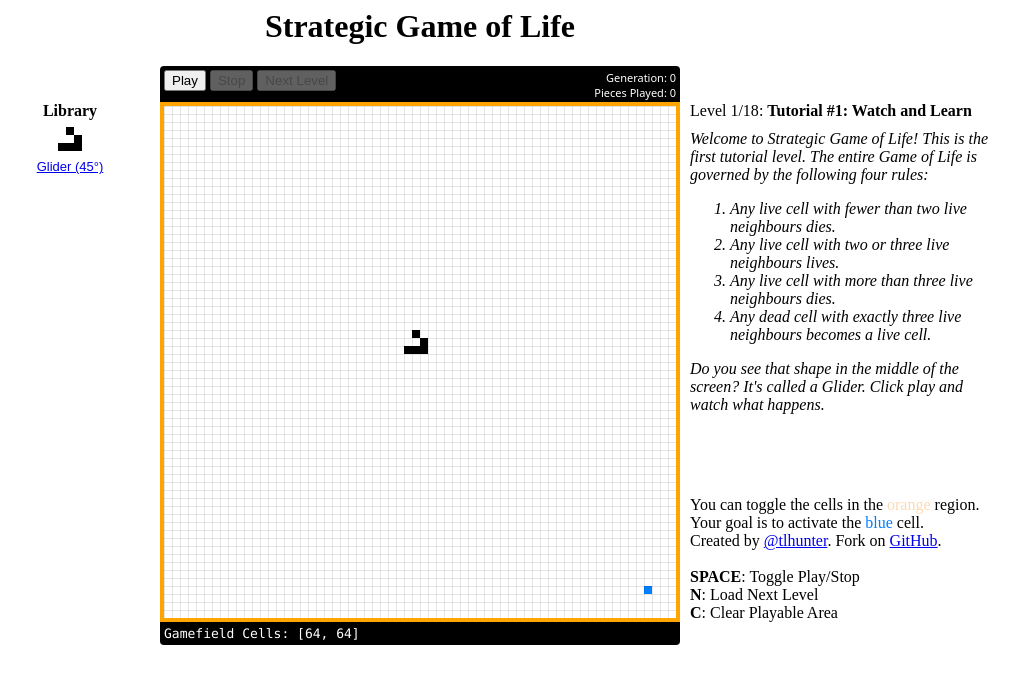
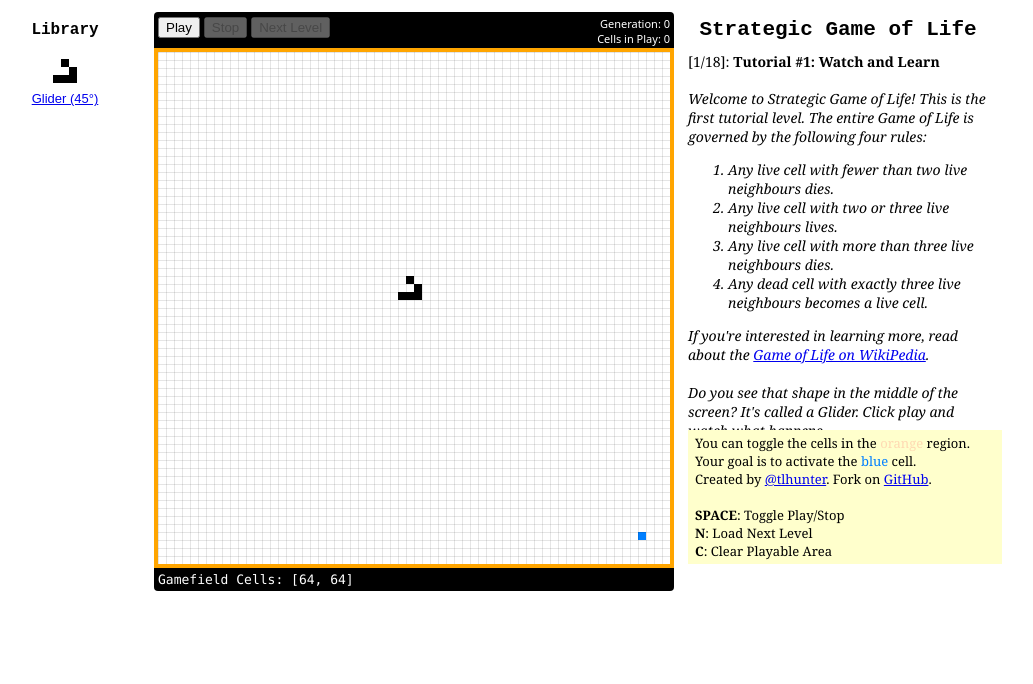
Before and after one commit to tlhunter/game-of-life, a plain HTML site: page index.html in a window 1280 px wide. Shown: the whole page, without its empty margins (220-1253 px from the left). Drawn offline with Linux system fonts and the light colour scheme.

Commit message:
GUI refactor, better level descriptions

```diff
--- a/index.html
+++ b/index.html
@@ -4,23 +4,9 @@
 		<link rel="stylesheet" type="text/css" href="main.css">
 	</head>
 	<body>
-		<h1>Strategic Game of Life</h1>
 		<div id="main-wrapper">
-			<div id="toolbar">
-				<div id="buttons">
-					<button id="button-play" title="Play the level (Space)">Play</button>
-					<button id="button-stop" disabled="disabled" title="Stop the level (Space)">Stop</button>
-					<button id="button-clear" title="Clear the Play Acrea (C)">Clear</button>
-					<button id="button-level-next" disabled="disabled" title="Load the Next Level (N)">Next Level</button>
-					<button id="button-level-prev" disabled="disabled">Previous Level</button>
-				</div>
-				<div id="statistics">
-					<div id="generation">Generation: <span>0</span></div>
-					<div id="piececount">Pieces Played: <span>0</span></div>
-				</div>
-			</div>
 			<div id="library">
-				<div><strong>Library</strong></div>
+				<h2>Library</h2>
 				<div id="library-0" class="item"><img src="images/glider.png" /><span class="name"><a href="http://www.conwaylife.com/wiki/Glider" target="_blank">Glider (45&deg;)</a></span></div>
 				<div id="library-1" class="item"><img src="images/pulsar.png" /><span class="name"><a href="http://www.conwaylife.com/wiki/Blinker" target="_blank">Blinker</a></span></div>
 				<div id="library-2" class="item"><img src="images/spaceship.png" /><span class="name"><a href="http://www.conwaylife.com/wiki/Spaceship" target="_blank">Spaceship (90&deg;)</a></span></div>
@@ -33,19 +19,36 @@
 				<div id="library-9" class="item"><img src="images/gliders-by-the-dozen.png" /><span class="name"><a href="http://www.conwaylife.com/wiki/Gliders_by_the_dozen" target="_blank">Gliders by the Dozen</a></span></div>
 				<div id="library-10" class="item"><img src="images/orion-2.png" /><span class="name"><a href="http://www.conwaylife.com/wiki/Orion_2" target="_blank">Orion 2</a></span></div>
 			</div>
-			<div id="gamefield-wrapper">
-				<canvas id="gamefield" width="512" height="512"></canvas>
+			<div id="center-column">
+				<div id="toolbar">
+					<div id="buttons">
+						<button id="button-play" title="Play the level (Space)">Play</button>
+						<button id="button-stop" disabled="disabled" title="Stop the level (Space)">Stop</button>
+						<button id="button-clear" title="Clear the Play Acrea (C)">Clear</button>
+						<button id="button-level-next" disabled="disabled" title="Load the Next Level (N)">Next Level</button>
+						<button id="button-level-prev" disabled="disabled">Previous Level</button>
+					</div>
+					<div id="statistics">
+						<div id="generation">Generation: <span>0</span></div>
+						<div id="piececount">Cells in Play: <span>0</span></div>
+					</div>
+				</div>
+				<div id="gamefield-wrapper">
+					<canvas id="gamefield" width="512" height="512"></canvas>
+				</div>
+				<div id="console">Page Loading...</div>
 			</div>
 			<div id="description">
-				<div>Level <span id="level-counter"></span>: <strong id="title">Page Loading...</strong></div>
+				<h1>Strategic Game of Life</h1>
+				<div id="level-info">[<span id="level-counter"></span>]: <strong id="title">Page Loading...</strong></div>
 				<div class="text">Page Loading...</div>
 				<div class="footer">
-					You can toggle the cells in the <span style="color: #ffd9b2;">orange</span> region. Your goal is to activate the <span style="color: rgb(0,127,255);">blue</span> cell.<br />
+					You can toggle the cells in the <span style="color: #ffd9b2;">orange</span> region.<br />
+					Your goal is to activate the <span style="color: rgb(0,127,255);">blue</span> cell.<br />
 					Created by <a href="http://twitter.com/tlhunter" target="_blank">@tlhunter</a>. Fork on <a href="https://github.com/tlhunter/game-of-life" target="_blank">GitHub</a>.<br />
 					<br /><strong>SPACE</strong>: Toggle Play/Stop<br /><strong>N</strong>: Load Next Level<br /><strong>C</strong>: Clear Playable Area
 				</div>
 			</div>
-			<div id="console">Page Loading...</div>
 		</div>
 	</body>
 	<script src="jquery-1.10.2.min.js"></script>
--- a/levels.json
+++ b/levels.json
@@ -1,7 +1,7 @@
 [
 	{
 		"title": "Tutorial #1: Watch and Learn",
-		"description": "Welcome to Strategic Game of Life! This is the first tutorial level. The entire Game of Life is governed by the following four rules: <ol><li>Any live cell with fewer than two live neighbours dies.</li><li>Any live cell with two or three live neighbours lives.</li><li>Any live cell with more than three live neighbours dies.</li><li>Any dead cell with exactly three live neighbours becomes a live cell.</li></ol>Do you see that shape in the middle of the screen? It's called a Glider. Click play and watch what happens.",
+		"description": "Welcome to Strategic Game of Life! This is the first tutorial level. The entire Game of Life is governed by the following four rules: <ol><li>Any live cell with fewer than two live neighbours dies.</li><li>Any live cell with two or three live neighbours lives.</li><li>Any live cell with more than three live neighbours dies.</li><li>Any dead cell with exactly three live neighbours becomes a live cell.</li></ol>If you're interested in learning more, read about the <a href=\"https://en.wikipedia.org/wiki/Conway's_Game_of_Life\" target=\"_blank\">Game of Life on WikiPedia</a>.<br /><br />Do you see that shape in the middle of the screen? It's called a Glider. Click play and watch what happens.",
 		"introduce": [0],
 		"goal": { "x": 60, "y": 60 },
 		"arena": [ [30,30], [31,30], [32,30], [32,29], [31,28] ]
@@ -9,14 +9,14 @@
 
 	{
 		"title": "Tutorial #2: Now you Try",
-		"description": "The Game of Life is a very simple simulation. The rules are very simple (read about the <a href=\"https://en.wikipedia.org/wiki/Conway's_Game_of_Life\" target=\"_blank\">Game of Life on WikiPedia</a>). For now, draw that same Glider you saw before and click play. Your goal is to hit the Blue square.",
+		"description": "Now that you kinda have a feel for how the game works, and you've seen a simulation in action, try to recreate that same shape you saw in the previous level. For your convenience, the shape has been added to your library.<br /><br />Every pattern you discover in the Game of Life can always be rotated 90&deg; or even flipped horizontally or vertically and will still work the same (although, if the patterns move, they will move in a different direction).",
 		"goal": { "x": 60, "y": 60 },
 		"playables": [{ "x": 24, "y": 24, "width": 16, "height": 16 }]
 	},
 
 	{
 		"title": "Tutorial #3: Build more Gliders!",
-		"description": "This time, there's something in the way of your goal! If you draw a Glider in the lower right corner of the playfield, then draw another one to the upper left of it, the first should destroy the barrier, and the second can activate the goal.",
+		"description": "This time, there's something in the way of your goal! This simple shape is called a Blinker, and will flip between being horizontal and vertical. Since there are two \"frames\" of this animation, it can be thought of as a <strong>Period 2 Oscillator</strong>.<br /><br />If you draw a Glider in the lower right corner of the playfield, then draw another one to the upper left of it, the first should destroy the barrier, and the second can activate the goal.",
 		"introduce": [1],
 		"goal": { "x": 60, "y": 60 },
 		"playables": [{ "x": 24, "y": 24, "width": 16, "height": 16 }],
@@ -25,7 +25,7 @@
 
 	{
 		"title": "Tutorial #4: Intro to Spaceship",
-		"description": "Gliders are pretty fun (and simple), however, with just a few more pieces cells on the playfield, one can produce a Spaceship! They're like Gliders in the sense that they move, exept they move horizontally and vertically instead of diagnolly.",
+		"description": "Gliders are pretty fun (and simple), however by playing a few more cells on the playfield, one can produce a Spaceship! They're like Gliders in the sense that they move, exept they move horizontally and vertically instead of diagnolly.<br /><br />You'll notice something a bit different happens after this level is done. Once the Spaceship crashes into the Blinkers, a chain reaction happens and the goal is activated. This chain reaction is how you will end up solving many of the levels in this game.<br /><br />You'll also notice some debris left on the field which don't move. We call these Still-Lifes, and they are a common phenomenon of the Game of Life.",
 		"introduce": [2,3],
 		"goal": { "x": 60, "y": 32 },
 		"playables": [{ "x": 1, "y": 26, "width": 7, "height": 6 }],
@@ -94,14 +94,6 @@
 	},
 
 	{
-		"title": "Getting Difficult",
-		"description": "This one looks pretty difficult. You can't simply send a spaceship up and crash it into the wall and spawn a glider, as the horizontal gap is too small. As a hint, I was able to beat this on Generation 432 with 20 Pieces Played.",
-		"goal": { "x": 32, "y": 4 },
-		"playables": [{"x":0,"y":48,"width":64,"height":16}],
-		"deadzones": [{"x":0,"y":34,"width":20,"height":4},{"x":44,"y":34,"width":20,"height":4},{"x":24,"y":16,"width":16,"height":4}]
-	},
-
-	{
 		"title": "Abaddon: Destroyer of Worlds",
 		"description": "Remember that Glider Gun you saw a while ago? Well, it's back! Unfortunately, there's an Eater preventing any gliders from hitting the goal. An Eater, when placed just right, will destroy a Glider and retain its shape.",
 		"introduce": [7],
@@ -142,7 +134,7 @@
 	},
 
 	{
-		"title": "Circumnavigationamatoria",
+		"title": "Orion's Belt",
 		"description": "This crazy three pronged spaceship is called an Orion 2, and is moving towards the upper left corner of the arena, which is where your spawn is! Can you get past it and activate the goal?",
 		"introduce": [10],
 		"goal": { "x": 59, "y": 59 },
@@ -158,5 +150,13 @@
 		"deadzones": [ { "x": 22, "y": 12, "width": 13, "height": 1 } ],
 		"playables": [ { "x": 22, "y": 0, "width": 13, "height": 12 } ],
 		"arena": [ [ 28, 28 ], [ 27, 29 ], [ 29, 29 ], [ 27, 30 ], [ 29, 30 ], [ 26, 31 ], [ 27, 31 ], [ 29, 31 ], [ 30, 31 ], [ 26, 38 ], [ 27, 38 ], [ 29, 38 ], [ 30, 38 ], [ 27, 39 ], [ 29, 39 ], [ 27, 40 ], [ 29, 40 ], [ 27, 41 ], [ 29, 41 ], [ 28, 42 ] ]
+	},
+
+	{
+		"title": "Getting Difficult",
+		"description": "This one looks pretty difficult. You can't simply send a spaceship up and crash it into the wall and spawn a glider, as the horizontal gap is too small. As a hint, I was able to beat this on Generation 432 with 20 Pieces Played.",
+		"goal": { "x": 32, "y": 4 },
+		"playables": [{"x":0,"y":48,"width":64,"height":16}],
+		"deadzones": [{"x":0,"y":34,"width":20,"height":4},{"x":44,"y":34,"width":20,"height":4},{"x":24,"y":16,"width":16,"height":4}]
 	}
 ]
--- a/main.css
+++ b/main.css
@@ -1,24 +1,31 @@
-#gamefield-wrapper {
-	background-color: orange;
+/* Annoying text selection cursor while dragging over canvas :'( */
+body {
+	user-select: none;
+	-webkit-user-select: none;
+	cursor: default; /* might as well hide text selection cursor since you can't select it now */
+	font-family: Georgia;
+	font-size: 15px;
+}
+/*#library, #statistics, #console, #description {
+	user-select: initial;
+	-webkit-user-select: initial;
+}*/
+#center-column {
 	margin: 0 10px;
+	padding: 4px;
+	float: left;
 }
 #gamefield {
 	cursor: crosshair;
 	cursor: none;
 }
 #main-wrapper {
-	height: 520px;
 	width: 1140px;
 	margin: 0 auto;
 }
-#gamefield-wrapper {
-	padding: 4px;
+#library {
 	float: left;
-}
-#library {
-	height: 520px;
-	float: left;
-	width: 160px;
+	width: 150px;
 	margin-left: 140px;
 	text-align: center;
 	overflow-y: auto;
@@ -27,8 +34,6 @@
 	display: none;
 	padding-bottom: 10px;
 }
-#library img {
-}
 #library .name {
 	display: block;
 	font-size: 13px;
@@ -36,9 +41,12 @@
 }
 #description {
 	width: 300px;
-	height: 520px;
 	float: left;
 	position: relative;
+	font-size: 14px;
+}
+#description, #library {
+	height: 556px;
 }
 #description .text {
 	padding-top: 10px;
@@ -47,6 +55,15 @@
 #description .footer {
 	position: absolute;
 	bottom: 0px;
+	background-color: #ffc;
+	padding: 4px 7px;
+	border-radius: 6;
+	font-size: 13px;
+	width: 100%;
+}
+#gamefield-wrapper {
+	background-color: orange;
+	padding: 4px;
 }
 #gamefield-wrapper.won {
 	background-color: lime;
@@ -69,16 +86,6 @@
 	color: white;
 	text-align: right;
 }
-/* Annoying text selection cursor while dragging over canvas :'( */
-body {
-	user-select: none;
-	-webkit-user-select: none;
-	cursor: default; /* might as well hide text selection cursor since you can't select it now */
-}
-/*#library, #statistics, #console, #description {
-	user-select: initial;
-	-webkit-user-select: initial;
-}*/
 #console {
 	clear: both;
 	background-color: #000;
@@ -90,12 +97,24 @@ body {
 	border-bottom-left-radius: 4px;
 	border-bottom-right-radius: 4px;
 }
-#console, #toolbar {
-	margin-left: 310px;
-}
+/*#console, #toolbar {*/
+	/*margin-left: 310px;*/
+/*}*/
 #button-level-prev {
 	display: none;
 }
-h1 {
+h1, h2 {
 	text-align: center;
+	font-size: 21px;
+	font-family: "Courier New";
+	margin: 0px; padding: 4px 0;
+	height: 36px;
+	line-height: 36px;
+	overflow: hidden;
 }
+h2 {
+	font-size: 16px;
+}
+#level-info {
+	padding-bottom: 8px;
+}
--- a/main.js
+++ b/main.js
@@ -36,7 +36,7 @@ var colors = {
 	dead:		"rgb(255,255,255)",
 	alive:		"rgb(0,0,0)",
 	grid:		"rgba(0,0,0,0.1)",
-	hover:		"rgba(0,0,0,0.5)",
+	hover:		"rgba(63,0,127,0.5)",
 }
 
 var current_level = 0; // zero based level system
```
